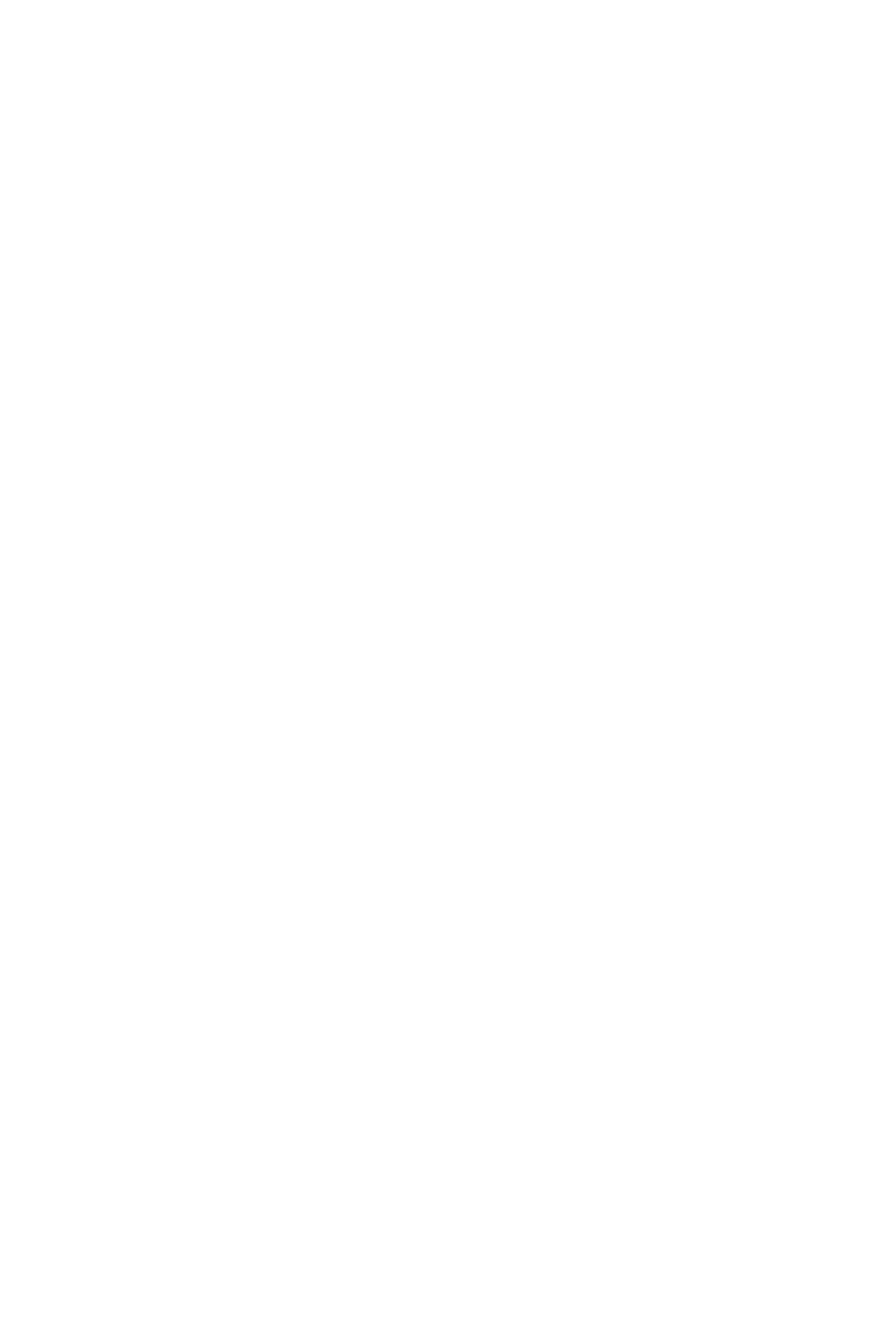
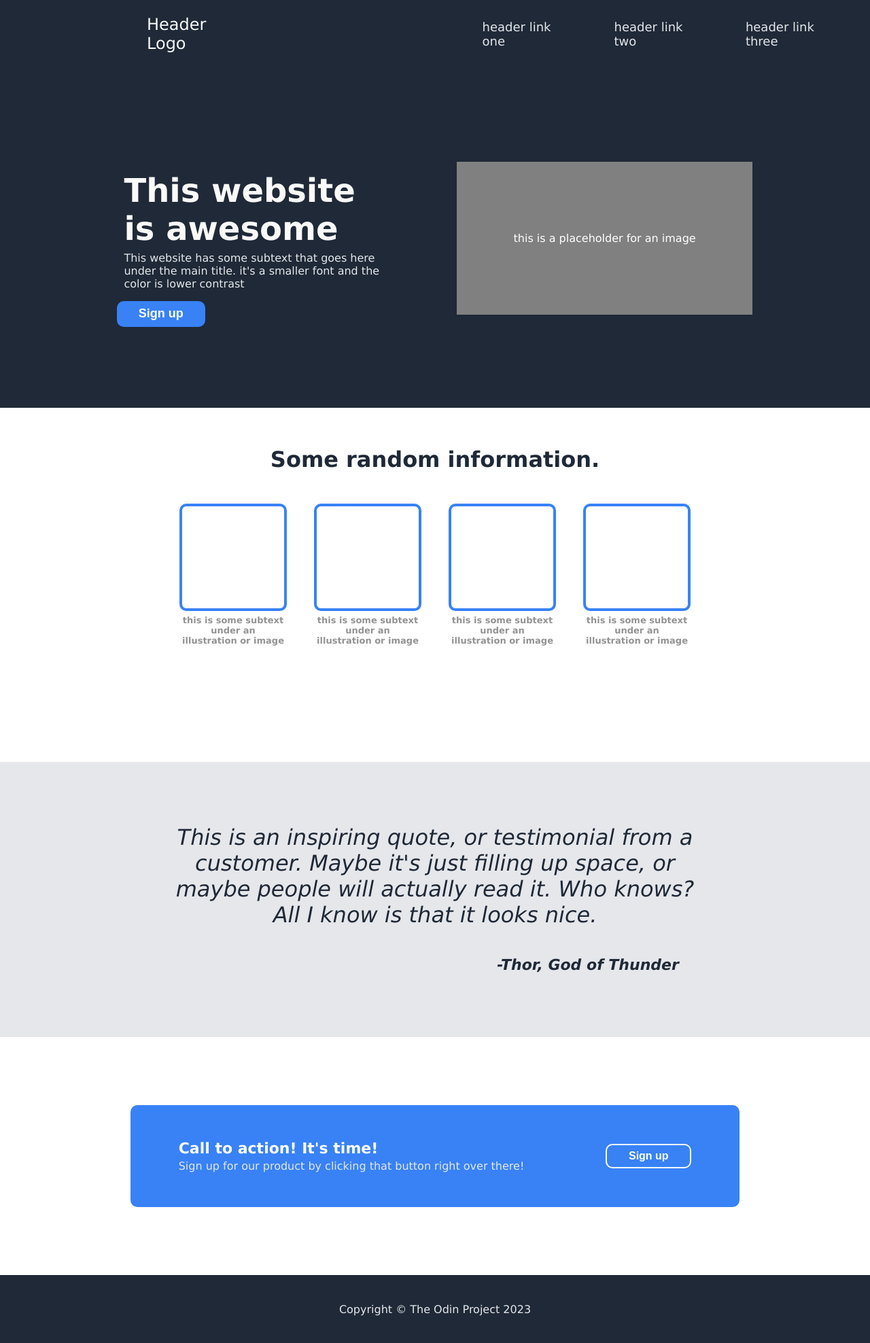
Before and after one commit to mattrichardson14/odin-landing-page, a plain HTML site: page index.html in a window 1280 px wide. Shown: the whole page at 68% size. Before the commit the page ends 800 px from the top, so only its background shows below. Drawn offline with Linux system fonts and the light colour scheme.

Commit message:
Final commit before submission.

```diff
--- a/index.html
+++ b/index.html
@@ -9,5 +9,52 @@
 </head>
 <body>
 
+    <nav>
+        <ul class="header">
+       <li>Header Logo</li>
+       <li>header link one</li>
+       <li>header link two</li>
+       <li>header link three</li>
+        </ul>
+    </nav>
+
+<div class="section-1">
+    <div class="section-left">
+        <h1>This website is awesome</h1>
+        <p>This website has some subtext that goes here under the main title. it's a smaller font and the color is lower contrast</p>
+        <button>Sign up</button>
+    </div>
+    <div class="section-right">
+        <p>this is a placeholder for an image</p>
+    </div>
+</div>
+<h2>Some random information.</h2>
+<div class="section-2">
+    <div class=square><div class="text">this is some subtext under an illustration or image</div></div>
+    <div class=square><div class="text">this is some subtext under an illustration or image</div></div>
+    <div class=square><div class="text">this is some subtext under an illustration or image</div></div>
+    <div class=square><div class="text">this is some subtext under an illustration or image</div></div>
+</div>
+
+<div class="section-3">
+    <p>This is an inspiring quote, or testimonial from a customer. Maybe it's just filling up space, or maybe people will actually read it. Who knows? All I know is that it looks nice.
+        <p class="author">-Thor, God of Thunder</p>
+    </p>
+</div>
+
+<div class="call-to-action">
+    <div class="left-column">
+        <div class="child-1">Call to action! It's time!</div>
+        <div class="child-2">Sign up for our product by clicking that button right over there!</div>
+    </div>
+    <div class="right-column">
+        <div class="child-3"><button>Sign up</button></div>
+      </div>
+</div>
+
+<footer>
+Copyright &copy; The Odin Project 2023
+</footer>
+
 </body>
 </html>
--- a/style.css
+++ b/style.css
@@ -0,0 +1,232 @@
+body {
+    margin: 0;
+}
+
+.header {
+    display: flex;
+    align-items: center;
+    justify-content: flex-start;
+    gap: 4rem;
+    background-color: #1f2937;
+    color: #E5E7Eb;
+    font-size: 18px;
+    font-family: Verdana, Geneva, Tahoma, sans-serif;
+    height: 100px;
+    list-style-type: none;
+    margin: 0;
+    padding-left: 12em;
+    padding-right: 40px;
+}
+
+.header li:first-child {
+    font-size: 24px;
+    margin-right: 12em;
+    color: #F9FAF8;
+}
+
+.section-1 {
+    display: flex;
+    background-color: #1f2937;
+    height: 500px;
+    justify-content: space-evenly;
+    color: white;
+}
+
+.section-left {
+    flex-basis: 50%;
+    flex-grow: 1;
+    display: flex;
+    flex-direction: column;
+    justify-content: center;
+    align-items: center;
+    padding-left: 10%;
+}
+
+.section-left h1 {
+    font-size: 48px;
+    color: #f9faf8;
+    font-weight: bold;
+    font-family: Verdana, Geneva, Tahoma, sans-serif;
+    flex-direction: column;
+    justify-content: center;
+    align-items: center;
+    margin-left: 10%;
+    margin-right: 20%;
+    margin-bottom: -10px;
+}
+
+.section-left p {
+    flex-direction: column;
+    justify-content: center;
+    align-items: center;
+    margin-left: 10%;
+    margin-right: 20%;
+    font-family: Verdana, Geneva, Tahoma, sans-serif;
+    color: #E5E7Eb;
+}
+
+.section-left button {
+    background-color: #3882f6;
+    color: white;
+    border: none;
+    border-radius: 10px;
+    width: 130px;
+    height: 38px;
+    font-size: 18px;
+    font-weight: bold;
+    margin-right: 60%;
+}
+
+.section-right {
+    display: flex;
+    flex-basis: 50%;
+    flex-grow: 1;
+    display: flex;
+    justify-content: flex-start;
+    align-items: center;
+    padding-right: 5%;
+}
+
+.section-right p {
+    display: flex;
+    flex-direction: column;
+    justify-content: center;
+    align-items: center;
+    background-color: grey;
+    text-align: center;
+    height: 45%;
+    width: 80%;
+    font-family: Verdana, Geneva, Tahoma, sans-serif;
+}
+
+h2 {
+    text-align: center;
+    font-family: Verdana, Geneva, Tahoma, sans-serif;
+    font-size: 32px;
+    padding-top: 30px;
+    color: #1f2937;
+}
+
+.section-2{
+    display: flex;
+    justify-content: center;
+    align-items: center;
+    height: 400px;
+}
+
+.square {
+    position: relative;
+    display: flex;
+    align-self: flex-start;
+    margin: 20px;
+    border: 4px solid #3882f6;
+    border-radius: 10px;
+    height: 150px;
+    width: 150px;
+}
+
+.text {
+    text-align: center;
+    width: 100%;
+    font-size: 13px;
+    font-weight: 600;
+    margin-top: 160px;
+    font-family: Verdana, Geneva, Tahoma, sans-serif;
+    color: #949393;
+  }
+
+.section-3 {
+    display: flex;
+    flex-direction: column;
+    justify-content: center;
+    align-items: center;
+    background-color: #E5E7Eb;
+    height: 375px;
+    padding-top: 30px;
+  }
+
+.section-3 p {
+    font-family: Verdana, Geneva, Tahoma, sans-serif;
+    font-size: 32px;
+    font-style: italic;
+    font-weight: 100;
+    color: #1f2937;
+    text-align: center;
+    width: 60%;
+  }
+
+.section-3 .author {
+    text-align: center;
+    font-style: italic;
+    margin-top: 10px;
+    margin-left: 450px;
+    margin-bottom: 0px;
+    font-weight: bold;
+    font-size: 22px;
+}
+
+.call-to-action {
+    display: flex;
+    justify-content: center;
+    align-items: center;
+    background-color: #3882f6;
+    border-radius: 10px;
+    width: 70%;
+    height: 150px;
+    color: white;
+    margin: 100px auto;
+  }
+
+  .left-column {
+    display: flex;
+    flex-direction: column;
+    justify-content: center;
+    padding-right: 70px;
+    gap: 4px;
+  }
+
+  .right-column {
+    display: flex;
+    justify-content: flex-end;
+    align-items: center;
+  }
+
+  .child-1,
+  .child-2 {
+    margin-right: 50px;
+  }
+
+ .left-column > .child-1 {
+    font-size: 22px;
+    font-family: Verdana, Geneva, Tahoma, sans-serif;
+    font-weight: bold;
+  }
+
+.left-column > .child-2 {
+    font-size: 16px;
+    font-family: Verdana, Geneva, Tahoma, sans-serif;
+    color: #E5E7Eb;
+}
+
+ .call-to-action button {
+    background-color: #3882f6;
+    color: white;
+    border-style: none;
+    border-radius: 10px;
+    border: 2px solid white;
+    width: 126px;
+    height: 36px;
+    font-size: 16px;
+    font-weight: bold;
+ }
+
+ footer {
+    display: flex;
+    align-items: center;
+    justify-content: center;
+    background-color: #1f2937;
+    color: #E5E7Eb;
+    height: 100px;
+    font-family: Verdana, Geneva, Tahoma, sans-serif;
+    font-size: 16px;
+ }
```
